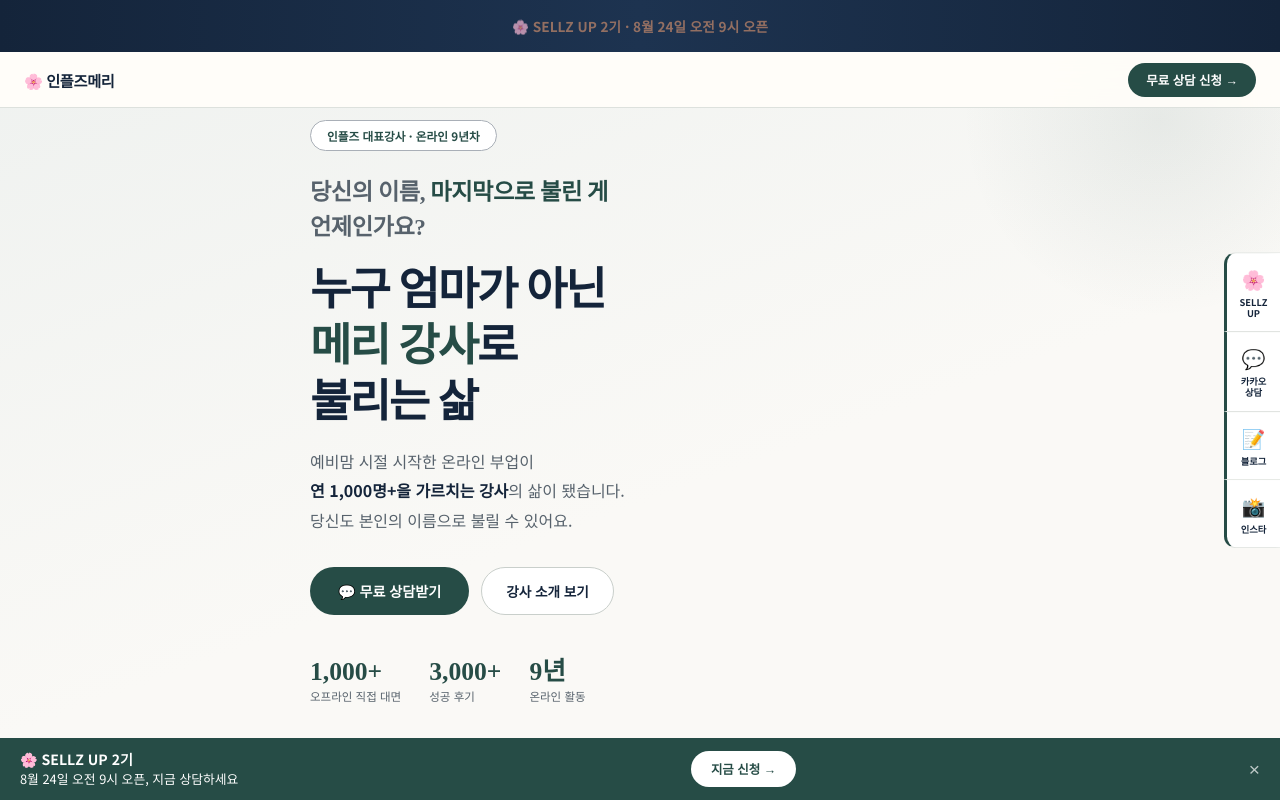
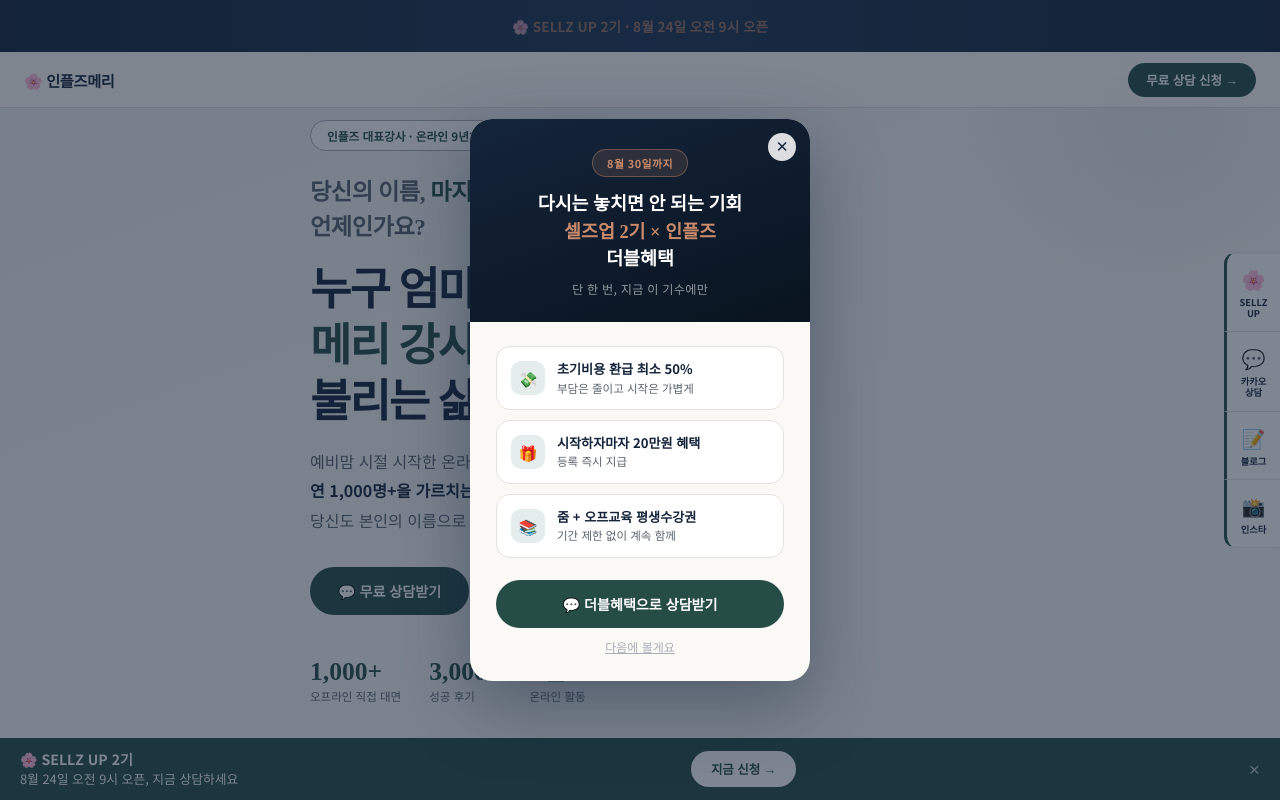
Before and after one commit to binidayz-lang/about_marryzz, a plain HTML site: page index.html in a window 1280 px wide. Shown: the top 800 px of the page. Drawn offline with Linux system fonts and the light colour scheme.

Commit message:
Update index.html

```diff
--- a/index.html
+++ b/index.html
@@ -26,6 +26,95 @@
 *{margin:0;padding:0;box-sizing:border-box}
 html{scroll-behavior:smooth}
 body{font-family:'Noto Sans KR',sans-serif;background:var(--warm);color:var(--brown);word-break:keep-all;overflow-x:hidden}
+
+/* ── EVENT POPUP ── */
+.event-overlay{
+  position:fixed; inset:0; z-index:2000;
+  background:rgba(20,36,58,.55);
+  display:flex; align-items:center; justify-content:center;
+  padding:20px;
+  transition:opacity .35s ease, visibility .35s ease;
+}
+.event-overlay.event-hidden{ opacity:0; visibility:hidden; pointer-events:none; }
+.event-card{
+  position:relative;
+  background:var(--warm);
+  border-radius:22px;
+  width:100%;
+  max-width:340px;
+  overflow:hidden;
+  box-shadow:0 24px 70px rgba(20,36,58,.4);
+  animation:eventPopIn .4s cubic-bezier(.2,.9,.3,1.15) both;
+}
+@keyframes eventPopIn{from{opacity:0;transform:scale(.94) translateY(12px)}to{opacity:1;transform:none}}
+.event-close{
+  position:absolute; top:14px; right:14px; z-index:2;
+  width:28px; height:28px; border-radius:50%;
+  background:rgba(255,255,255,.85); border:none;
+  font-size:.95rem; color:var(--brown); cursor:pointer;
+  display:flex; align-items:center; justify-content:center;
+}
+.event-top{
+  background:linear-gradient(160deg,var(--brown),#0A1420);
+  padding:30px 26px 24px;
+  text-align:center;
+}
+.event-deadline{
+  display:inline-block;
+  font-size:.68rem; font-weight:700; letter-spacing:.04em;
+  color:var(--peach);
+  background:rgba(201,139,107,.15);
+  border:1px solid rgba(201,139,107,.4);
+  border-radius:50px;
+  padding:5px 14px;
+  margin-bottom:14px;
+}
+.event-headline{
+  font-family:'Noto Serif KR',serif;
+  font-weight:900;
+  font-size:1.15rem;
+  color:white;
+  line-height:1.5;
+  margin-bottom:6px;
+}
+.event-headline em{color:var(--peach);font-style:normal}
+.event-sub{
+  font-size:.76rem;
+  color:rgba(255,255,255,.55);
+  letter-spacing:.02em;
+}
+.event-body{padding:24px 26px 26px}
+.event-benefits{list-style:none;display:flex;flex-direction:column;gap:10px;margin-bottom:22px}
+.event-benefit{
+  display:flex; align-items:center; gap:12px;
+  padding:12px 14px;
+  background:white;
+  border:1px solid #E4E4DE;
+  border-radius:14px;
+}
+.event-benefit-icon{
+  width:34px; height:34px; border-radius:10px;
+  background:var(--coral-soft); color:var(--coral);
+  display:flex; align-items:center; justify-content:center;
+  font-size:.95rem; flex-shrink:0;
+}
+.event-benefit-text{font-size:.82rem; font-weight:600; color:var(--brown); line-height:1.5}
+.event-benefit-text small{display:block; font-weight:400; color:var(--mid); font-size:.72rem; margin-top:1px}
+.event-cta{
+  display:block; width:100%; text-align:center;
+  background:var(--coral); color:white;
+  border:none; border-radius:50px;
+  padding:14px; font-size:.88rem; font-weight:700;
+  text-decoration:none; font-family:'Noto Sans KR',sans-serif;
+  margin-bottom:10px;
+}
+.event-skip{
+  display:block; width:100%; text-align:center;
+  background:none; border:none;
+  font-size:.75rem; color:var(--light);
+  text-decoration:underline; cursor:pointer;
+  font-family:'Noto Sans KR',sans-serif;
+}
 
 /* ── D-DAY COUNTDOWN ── */
 .dday-bar{position:fixed;top:0;left:0;right:0;z-index:1000;background:linear-gradient(90deg,#14243A 0%,#1D3350 50%,#14243A 100%);color:white;height:52px;display:flex;align-items:center;justify-content:center;gap:16px;padding:0 16px;font-family:'Noto Sans KR',sans-serif}
@@ -252,6 +341,36 @@
 </style>
 </head>
 <body>
+
+<!-- EVENT POPUP -->
+<div class="event-overlay" id="eventOverlay">
+  <div class="event-card">
+    <button class="event-close" id="eventClose" aria-label="닫기">✕</button>
+    <div class="event-top">
+      <span class="event-deadline">8월 30일까지</span>
+      <div class="event-headline">다시는 놓치면 안 되는 기회<br><em>셀즈업 2기 × 인플즈</em><br>더블혜택</div>
+      <div class="event-sub">단 한 번, 지금 이 기수에만</div>
+    </div>
+    <div class="event-body">
+      <ul class="event-benefits">
+        <li class="event-benefit">
+          <div class="event-benefit-icon">💸</div>
+          <div class="event-benefit-text">초기비용 환급 최소 50%<small>부담은 줄이고 시작은 가볍게</small></div>
+        </li>
+        <li class="event-benefit">
+          <div class="event-benefit-icon">🎁</div>
+          <div class="event-benefit-text">시작하자마자 20만원 혜택<small>등록 즉시 지급</small></div>
+        </li>
+        <li class="event-benefit">
+          <div class="event-benefit-icon">📚</div>
+          <div class="event-benefit-text">줌 + 오프교육 평생수강권<small>기간 제한 없이 계속 함께</small></div>
+        </li>
+      </ul>
+      <a href="https://open.kakao.com/o/s7H2jojh" class="event-cta" target="_blank">💬 더블혜택으로 상담받기</a>
+      <button class="event-skip" id="eventSkip">다음에 볼게요</button>
+    </div>
+  </div>
+</div>
 
 <!-- PROGRESS BANNER -->
 <div class="dday-bar" id="ddayBar">
@@ -669,6 +788,27 @@
 
 <script>
 
+// 이벤트 팝업: X / 다음에 볼게요 클릭 시, 또는 바깥 영역 클릭 시 닫힘. 같은 세션에서는 다시 안 뜸.
+(function() {
+  const overlay = document.getElementById('eventOverlay');
+  const closeBtn = document.getElementById('eventClose');
+  const skipBtn = document.getElementById('eventSkip');
+  if (!overlay) return;
+  if (sessionStorage.getItem('eventPopupClosed') === 'true') {
+    overlay.classList.add('event-hidden');
+    return;
+  }
+  function hideEvent() {
+    overlay.classList.add('event-hidden');
+    sessionStorage.setItem('eventPopupClosed', 'true');
+  }
+  closeBtn.addEventListener('click', hideEvent);
+  skipBtn.addEventListener('click', hideEvent);
+  overlay.addEventListener('click', function(e){
+    if (e.target === overlay) hideEvent();
+  });
+})();
+
 // SELLZ UP 오픈일 도달 여부에 따라 배너 문구 자동 전환
 (function() {
   const openDate = new Date('2026-08-24T09:00:00+09:00');
```
